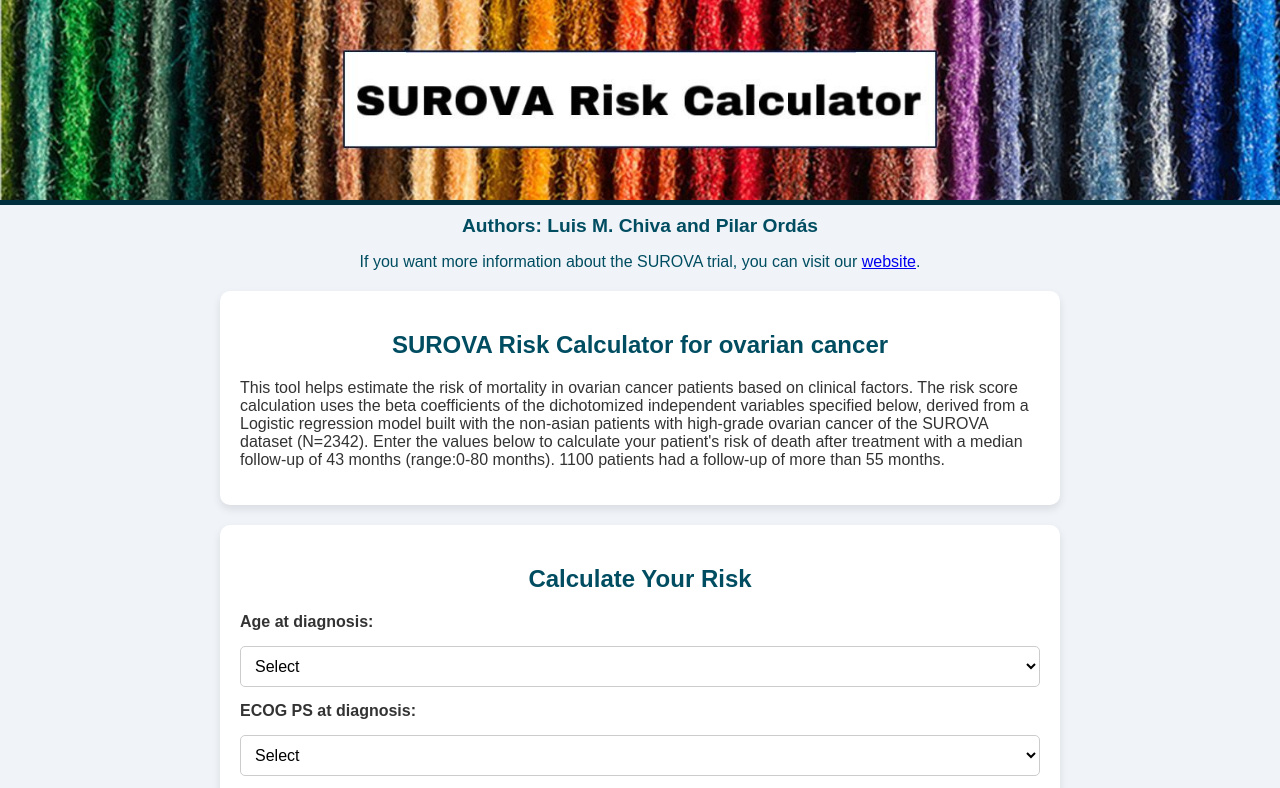
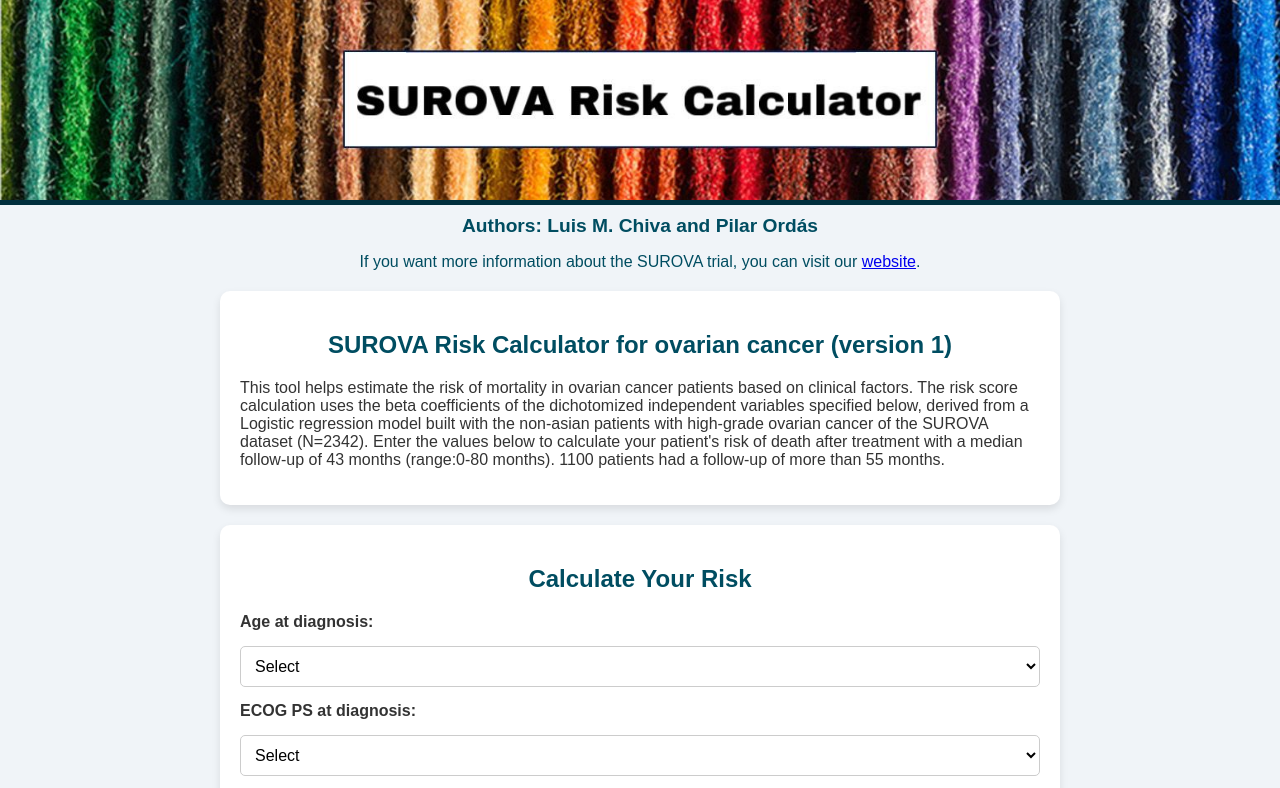
Before and after one commit to surovatrial/SUROVA-Risk-Calculator, a plain HTML site: page index.html in a window 1280 px wide. Shown: the top 788 px of the page. Drawn offline with Linux system fonts and the light colour scheme.

Commit message:
Update index.html

```diff
--- a/index.html
+++ b/index.html
@@ -146,7 +146,7 @@
     </div>
 
     <div class="container" id="calculation-info">
-        <h2>SUROVA Risk Calculator for ovarian cancer</h2>
+        <h2>SUROVA Risk Calculator for ovarian cancer (version 1)</h2>
         <p>This tool helps estimate the risk of mortality in ovarian cancer patients based on clinical factors. The risk score calculation uses the beta coefficients of the dichotomized independent variables specified below, derived from a Logistic regression model built with the non-asian patients with high-grade ovarian cancer of the SUROVA dataset (N=2342). Enter the values below to calculate your patient's risk of death after treatment with a median follow-up of 43 months (range:0-80 months). 1100 patients had a follow-up of more than 55 months.</p>
     </div>
 
```
